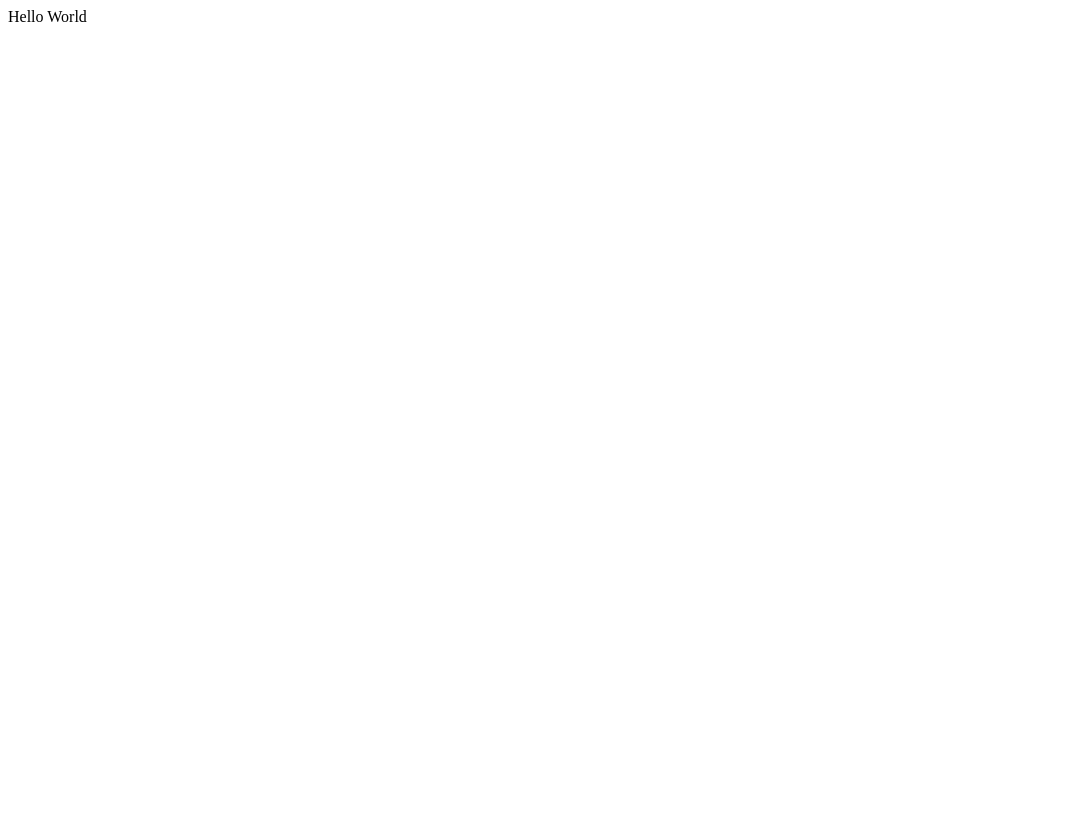
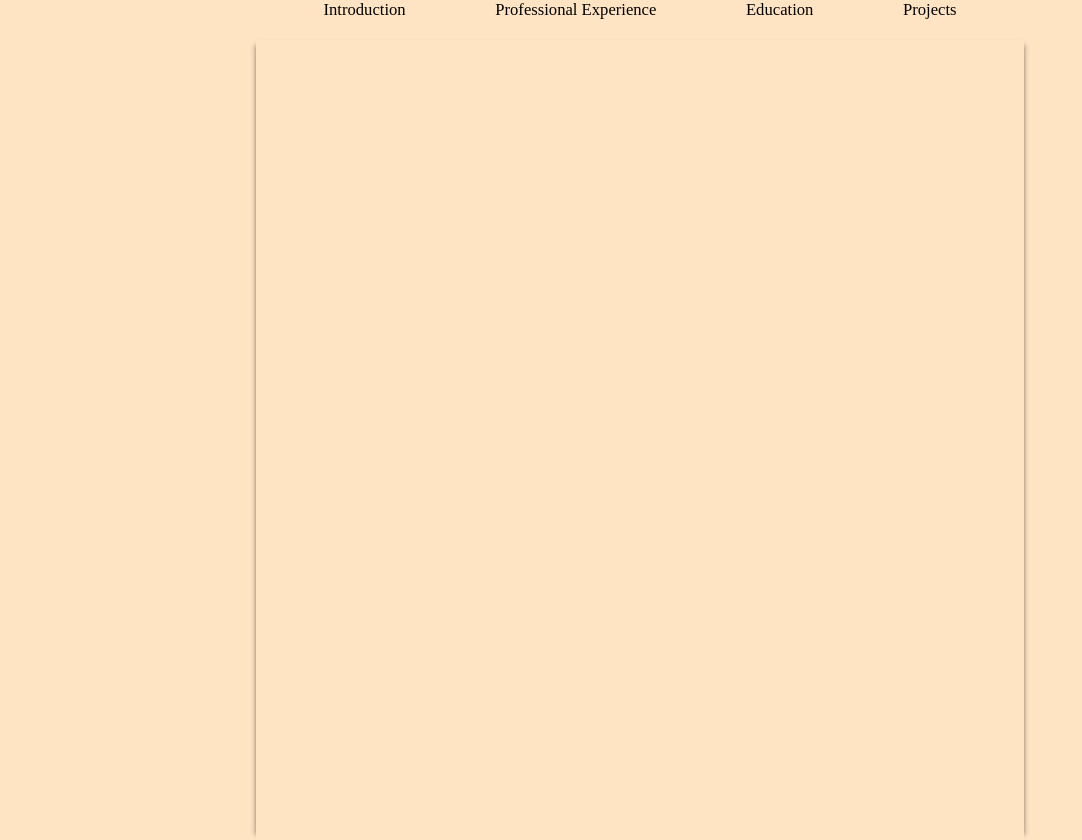
Before and after one commit to tiagolandeiroto/MyWebsite, a plain HTML site: page index.html in a window 1280 px wide. Shown: the whole page, without its empty margins (0-1082 px from the left). Before the commit the page ends 800 px from the top, so only its background shows below. Drawn offline with Linux system fonts and the light colour scheme; a web font is replaced by a local one.

Commit message:
Major layout changes

```diff
--- a/index.html
+++ b/index.html
@@ -3,9 +3,31 @@
   <head>
     <meta charset="UTF-8" />
     <meta name="viewport" content="width=device-width, initial-scale=1.0" />
-    <title>My Websites</title>
+    <title>My Website</title>
+    <link rel="stylesheet" href="styles.css" />
+    <link
+      rel="stylesheet"
+      href="https://cdnjs.cloudflare.com/ajax/libs/font-awesome/6.5.2/css/all.min.css"
+      integrity="sha512-SnH5WK+bZxgPHs44uWIX+LLJAJ9/2PkPKZ5QiAj6Ta86w+fsb2TkcmfRyVX3pBnMFcV7oQPJkl9QevSCWr3W6A=="
+      crossorigin="anonymous"
+      referrerpolicy="no-referrer"
+    />
   </head>
   <body>
-    Hello World
+    <div class="navbar">
+      <nav>
+        <ul>
+          <li><a href="index.html">Introduction</a></li>
+          <li><a href="professional.html">Professional Experience</a></li>
+          <li><a href="education.html">Education</a></li>
+          <li><a href="projects.html">Projects</a></li>
+        </ul>
+      </nav>
+    </div>
+    <div class="main-stage">
+      <div class="left"></div>
+      <div class="middle"></div>
+      <div class="right"></div>
+    </div>
   </body>
 </html>
--- /dev/null
+++ b/styles.css
@@ -0,0 +1,65 @@
+@import url("https://fonts.googleapis.com/css2?family=Playwrite+DK+Uloopet:wght@100..400&display=swap");
+
+* {
+  box-sizing: border-box;
+  padding: 0;
+  margin: 0;
+  font-family: Playwrite DK Uloopet;
+}
+
+html,
+body {
+  height: 100%;
+  width: 100%;
+  background-color: bisque;
+}
+
+a {
+  text-decoration: none;
+}
+
+img {
+  width: 100%;
+}
+
+ul {
+  display: flex;
+  justify-content: center;
+  list-style-type: none;
+}
+
+li {
+  padding: 0 3.5vw;
+}
+
+a {
+  color: black;
+  font-size: 1.3vw;
+}
+
+.navbar {
+  height: 5vh;
+}
+
+.main-stage {
+  display: flex;
+  height: auto;
+  min-height: 100%;
+}
+
+.left {
+  width: 20%;
+  height: auto;
+}
+
+.middle {
+  width: 60%;
+  height: auto;
+  box-shadow: -5px 0 5px -5px rgba(0, 0, 0, 0.5),
+    5px 0 5px -5px rgba(0, 0, 0, 0.5);
+}
+
+.right {
+  width: 20%;
+  height: auto;
+}
```
